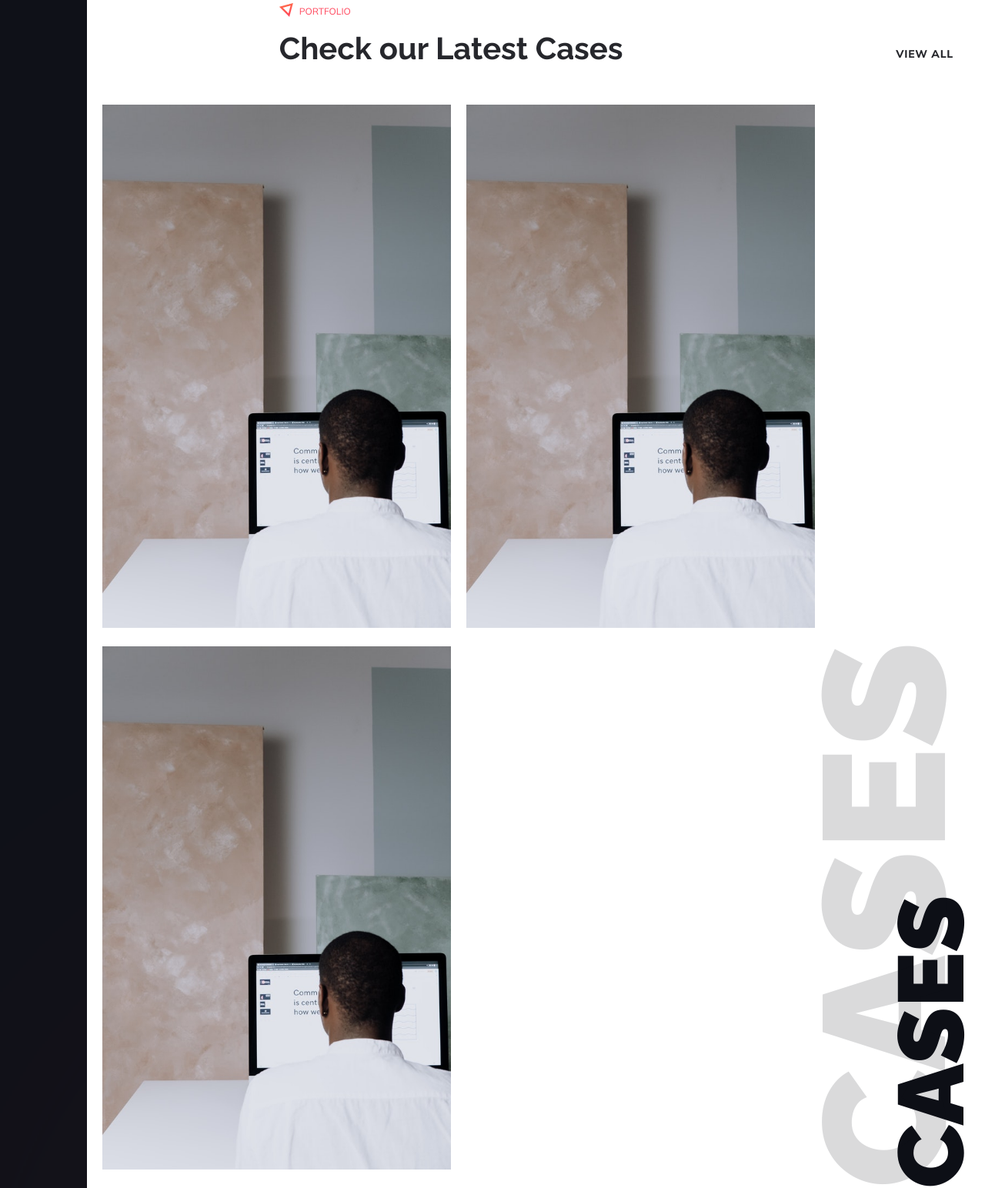
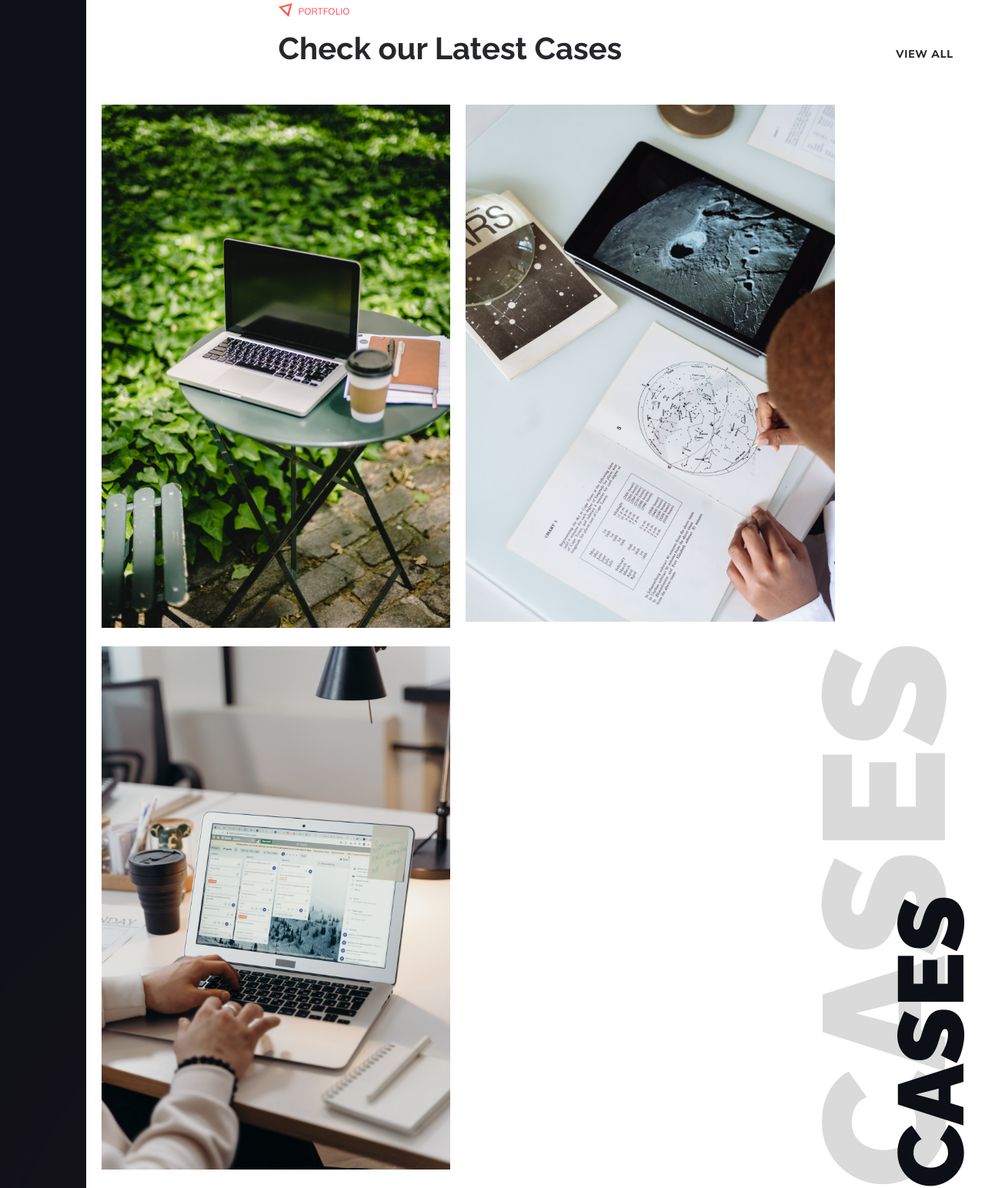
Before and after one commit to kelvin-vd-gaag/digital-design, a website: page index.html in a window 1280 px wide. Shown: the part 2020-3564 px from the top of the page at 77% size. Drawn offline with Linux system fonts and the light colour scheme.

Commit message:
changed images at the about us section

```diff
--- a/index.html
+++ b/index.html
@@ -96,15 +96,15 @@
                 </div>
                 <div class="case-container">
                     <a href="#">
-                        <img src="assets/images/case-example.jpg"
+                        <img src="assets/images/case-01.jpg"
                              alt="Picture of the case we worked on for lorem ipsum Company">
                     </a>
                     <a href="#">
-                        <img src="assets/images/case-example.jpg"
+                        <img src="assets/images/case-02.jpg"
                              alt="Picture of the case we worked on for lorem ipsum Company">
                     </a>
                     <a href="#">
-                        <img src="assets/images/case-example.jpg"
+                        <img src="assets/images/case-03.jpg"
                              alt="Picture of the case we worked on for lorem ipsum Company">
                     </a>
                 </div>
```
Also changed, not shown: assets/images/case-01.jpg (added), assets/images/case-02.jpg (added), assets/images/case-03.jpg (added), assets/images/case-example.jpg (deleted).
